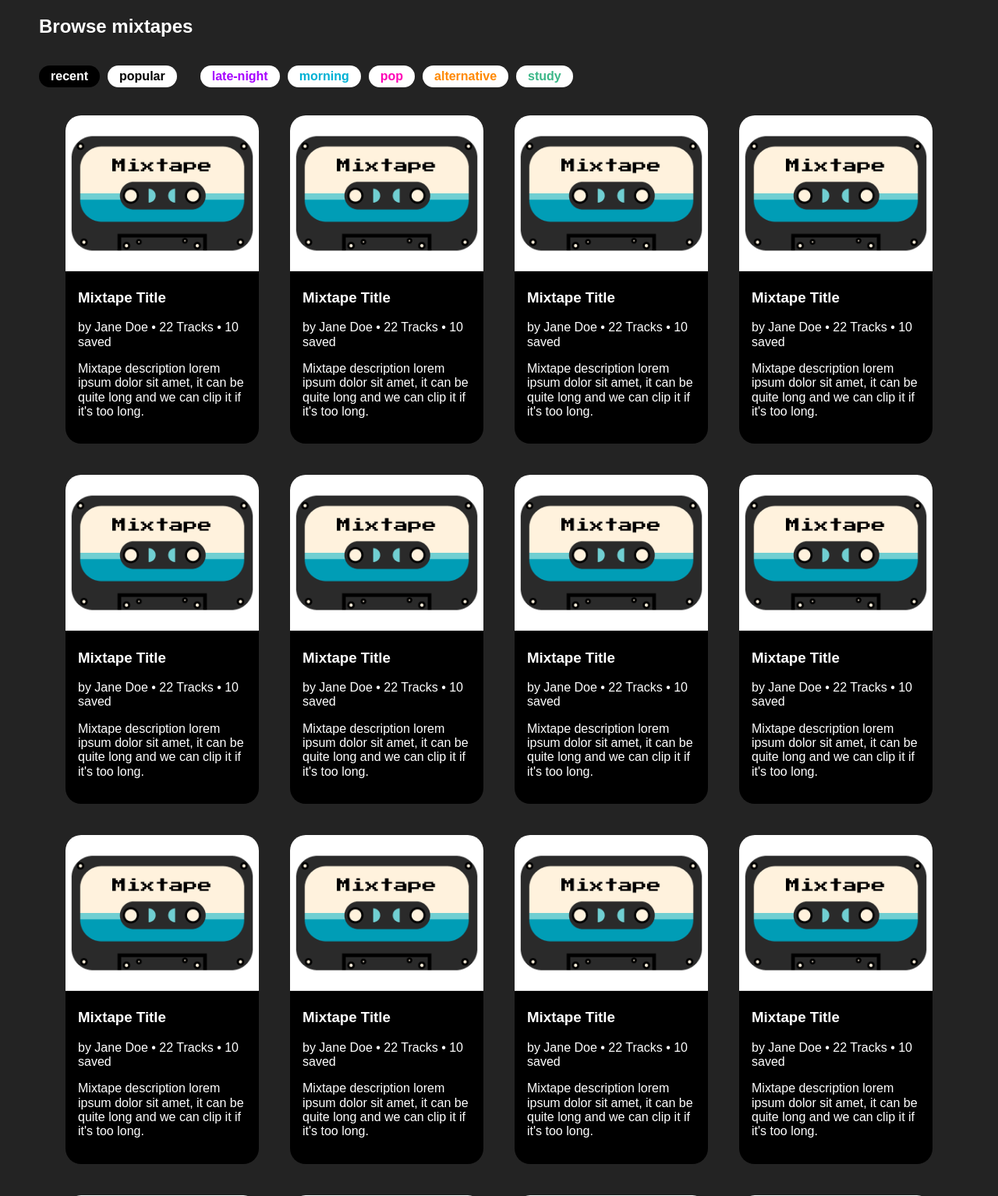
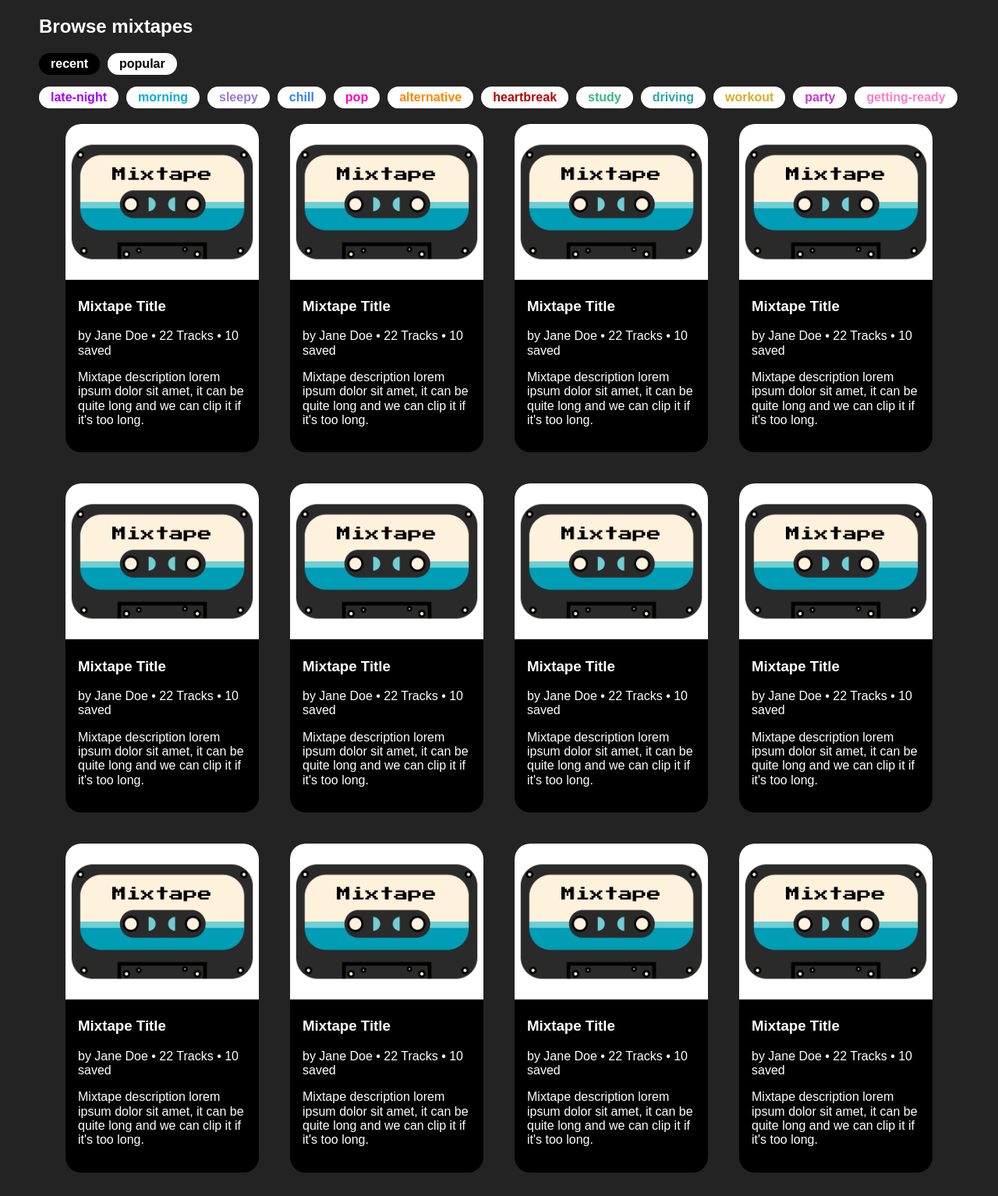
Before and after one commit to CSCI-5117-F26/developing-the-interactive-web-project-1-group-7, a Python web app: template src/developing_the_interactive_web_project_1_group_7/templates/home.html in a window 1280 px wide. Shown: the part 72-1606 px from the top of the page at 78% size. Run offline with Jinja, Linux system fonts and the light colour scheme; the template is opened without the code that fills it, so the values that code supplies are empty; some libraries are stand-ins or nearby versions.

Commit message:
Floating header when you scroll, more tags

```diff
--- a/src/developing_the_interactive_web_project_1_group_7/static/header.css
+++ b/src/developing_the_interactive_web_project_1_group_7/static/header.css
@@ -9,10 +9,15 @@ header {
     background-color: black;
     padding: 15px 40px;
     color: white;
+    position: sticky;
+    top: 0;
 }
 
 nav {
     align-items: center;
+    display: flex;
+    flex-wrap: wrap;
+    row-gap: 15px;
 }
 
 nav h1 {
--- a/src/developing_the_interactive_web_project_1_group_7/static/home.css
+++ b/src/developing_the_interactive_web_project_1_group_7/static/home.css
@@ -9,9 +9,10 @@ h2 {
 
 .filters {
     display: flex;
-    gap: 30px;
     padding-left: 50px;
     flex-wrap: wrap;
+    column-gap: 50px;
+    row-gap: 15px;
 }
 
 .filters ul {
@@ -20,6 +21,7 @@ h2 {
     gap: 10px;
     padding: 0;
     flex-wrap: wrap;
+    margin: 0;
 }
 
 .filters .pure-button {
@@ -49,17 +51,52 @@ I think it would make navigating the website easier,
     color: rgb(0, 177, 212);
 }
 
+/* sleepy */
+.filters ul:nth-child(2) li:nth-child(3) .pure-button {
+    color: rgb(150, 120, 220);
+}
+
+/* chill */
+.filters ul:nth-child(2) li:nth-child(4) .pure-button {
+    color: rgb(50, 130, 255);
+}
+
 /* pop */
-.filters ul:nth-child(2) li:nth-child(3) .pure-button {
+.filters ul:nth-child(2) li:nth-child(5) .pure-button {
     color: rgb(255, 0, 183);
 }
 
 /* alternative */
-.filters ul:nth-child(2) li:nth-child(4) .pure-button {
+.filters ul:nth-child(2) li:nth-child(6) .pure-button {
     color: rgb(255, 136, 0);
 }
 
+/* heartbreak */
+.filters ul:nth-child(2) li:nth-child(7) .pure-button {
+    color: rgb(185, 0, 0);
+}
+
 /* study */
-.filters ul:nth-child(2) li:nth-child(5) .pure-button {
+.filters ul:nth-child(2) li:nth-child(8) .pure-button {
     color: rgb(59, 183, 136);
 }
+
+/* driving */
+.filters ul:nth-child(2) li:nth-child(9) .pure-button {
+    color: rgb(42, 167, 167);
+}
+
+/* workout */
+.filters ul:nth-child(2) li:nth-child(10) .pure-button {
+    color: rgb(220, 171, 35);
+}
+
+/* party */
+.filters ul:nth-child(2) li:nth-child(11) .pure-button {
+    color: rgb(200, 50, 220);
+}
+
+/* getting-ready */
+.filters ul:nth-child(2) li:nth-child(12) .pure-button {
+    color: rgb(255, 125, 192);
+}
--- a/src/developing_the_interactive_web_project_1_group_7/static/mixtape_template.css
+++ b/src/developing_the_interactive_web_project_1_group_7/static/mixtape_template.css
@@ -15,7 +15,6 @@
     height: 200px;
     object-fit: cover;
     border-radius: 20px 20px 0px 0px;
-    justify-content: center;
 }
 
 .mixtapes {
--- a/src/developing_the_interactive_web_project_1_group_7/templates/home.html
+++ b/src/developing_the_interactive_web_project_1_group_7/templates/home.html
@@ -14,9 +14,16 @@
         <ul>
             <li><button class="pure-button">late-night</button></li>
             <li><button class="pure-button">morning</button></li>
+            <li><button class="pure-button">sleepy</button></li>
+            <li><button class="pure-button">chill</button></li>
             <li><button class="pure-button">pop</button></li>
             <li><button class="pure-button">alternative</button></li>
+            <li><button class="pure-button">heartbreak</button></li>
             <li><button class="pure-button">study</button></li>
+            <li><button class="pure-button">driving</button></li>
+            <li><button class="pure-button">workout</button></li>
+            <li><button class="pure-button">party</button></li>
+            <li><button class="pure-button">getting-ready</button></li>
         </ul>
     </div>
 
```
